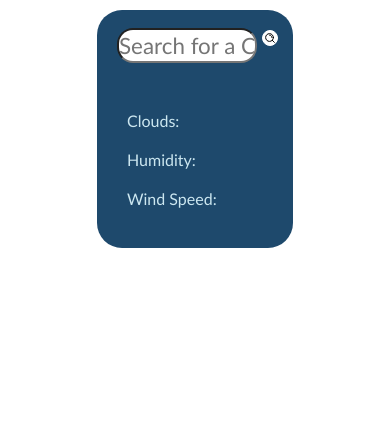
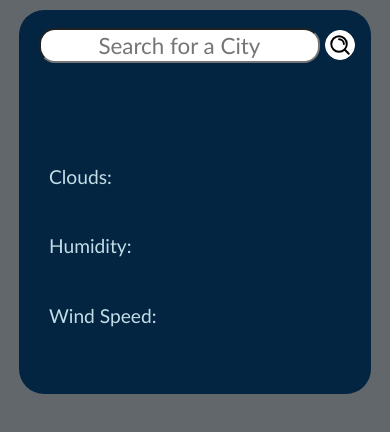
Before and after one commit to Heem-dev/WeatherApp, a plain HTML site: page index.html in a window 390 px wide. Drawn offline with Linux system fonts and the light colour scheme.

Commit message:
Made styling responsive for mobile devices.

```diff
--- a/style.css
+++ b/style.css
@@ -1,6 +1,5 @@
 body {
-  /* background-image: url(https://source.unsplash.com/1920x1080/?landscape); */
-}
+background-color: rgb(97, 103, 107);}
 
 * {
   margin: 0;
@@ -18,7 +17,7 @@ div.container {
 
   margin: 10px auto;
 
-  background-color: rgba(15, 61, 99, 0.938);
+  background-color: rgb(4, 37, 65);
   border-radius: 25px;
 }
 
@@ -53,8 +52,8 @@ div.container {
 }
 
 div#weather_data>div{
-margin: 20px 10px;
-color: rgb(204, 231, 240);
+margin: 15% 10px;
+color: rgb(194, 221, 230);
 }
 #temp_container {
   display: grid;
@@ -63,7 +62,10 @@ color: rgb(204, 231, 240);
   align-items: center;
   justify-items: center;
 }
-
+#weather_data> *:not(#temp_container){
+font-size: 1.5em;
+/* height: 3em; */
+}
 
 #temp_container>div#temp{
   font-size: 3em;
@@ -77,6 +79,7 @@ color: rgb(204, 231, 240);
 
 #cloudicon{
   grid-row: span 2;
+
 }
 
 div#temphighlow {
@@ -87,9 +90,22 @@ div#temphighlow {
 
 .high{
   color: rgb(255, 255, 255);
+
   /* font-weight: bold; */
 }
 
-.low{
 
+@media screen and (max-width: 950px) {
+  div.container {
+    width: 80%;
+  }
+
+  #weather_data> *{
+font-size: 0.9em;
+/* height: 3em; */
 }
+#weather_data> *:not(#temp_container){
+  font-size: 1.2em;
+  /* height: 3em; */
+  }
+}
```
